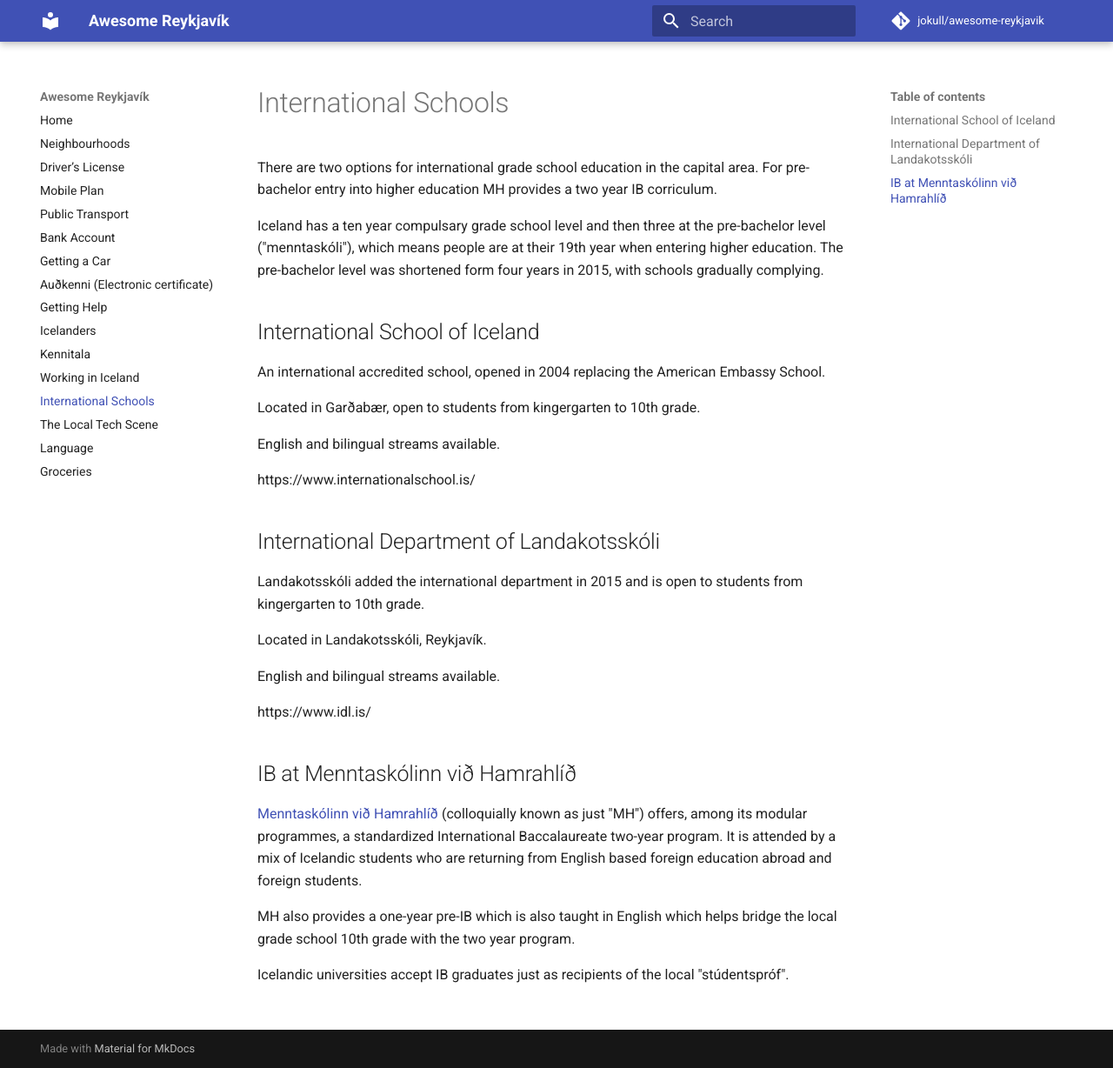
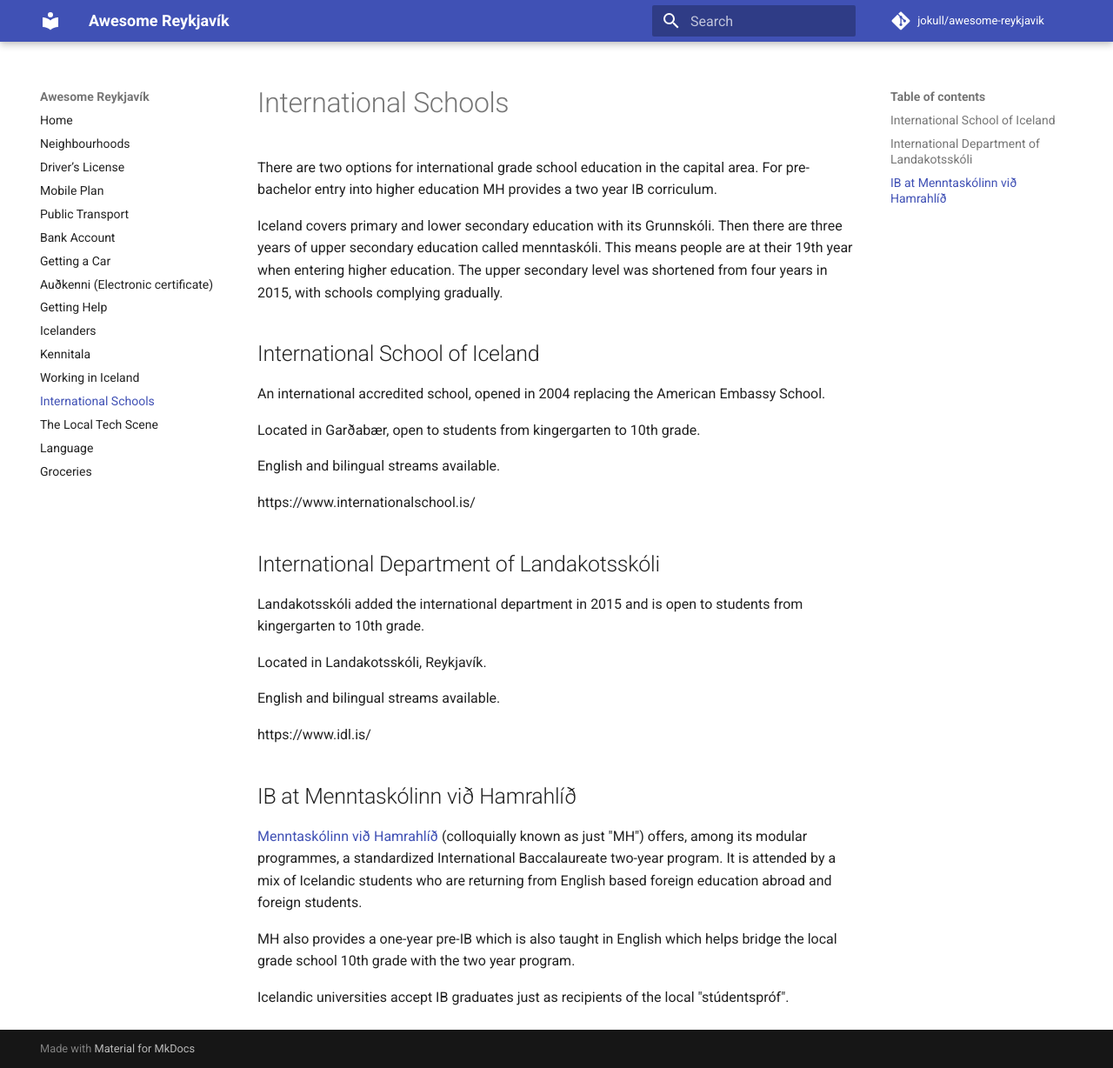
Before and after one commit to jokull/awesome-reykjavik, an MkDocs documentation site: the page built from docs/guides/international-schools.md, in a window 1280 px wide and 1228 px high. Shown: the whole window at 87% size. Built offline with MkDocs 1.6.1 and Material for MkDocs 9.7.7, drawn with Linux system fonts in a browser that asks for light colours; comment, search, counter and statistics services are not loaded.

Commit message:
Use ISCED to describe school levels (#15)
* Use ISCED to describe school levels

ISCED (International Standard Classification of Education) is a standard
that can be used to described education levels.

In iceland we have

Leikskoli which covers Early Childhood Education (Level 0)
Grunnskoli which covers Primary and Lower Secondary Education (Level 1
and 2)
Menntaskoli which covers Upper Secondary Education (Level 3)

And then the universities.

Read about the standard here
https://en.wikipedia.org/wiki/International_Standard_Classification_of_Education

* go a bit further in describing education levels

Co-authored-by: Einar Norðfjörð <einar@vortex.is>

```diff
--- a/docs/guides/international-schools.md
+++ b/docs/guides/international-schools.md
@@ -2,7 +2,7 @@
 
 There are two options for international grade school education in the capital area. For pre-bachelor entry into higher education MH provides a two year IB corriculum.
 
-Iceland has a ten year compulsary grade school level and then three at the pre-bachelor level ("menntaskóli"), which means people are at their 19th year when entering higher education. The pre-bachelor level was shortened form four years in 2015, with schools gradually complying.
+Iceland covers primary and lower secondary education with its Grunnskóli. Then there are three years of upper secondary education called menntaskóli. This means people are at their 19th year when entering higher education. The upper secondary level was shortened from four years in 2015, with schools complying gradually.
 
 ## International School of Iceland
 
```
